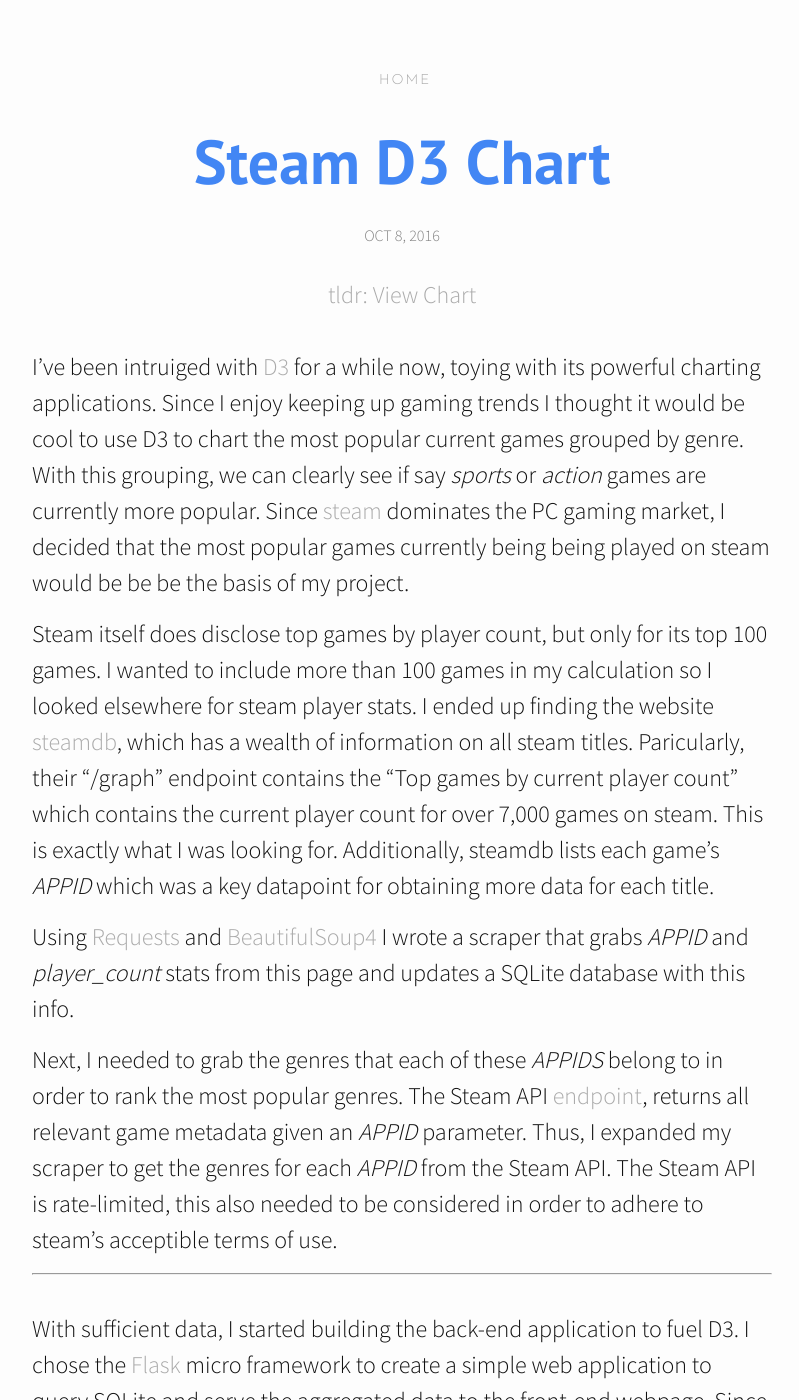
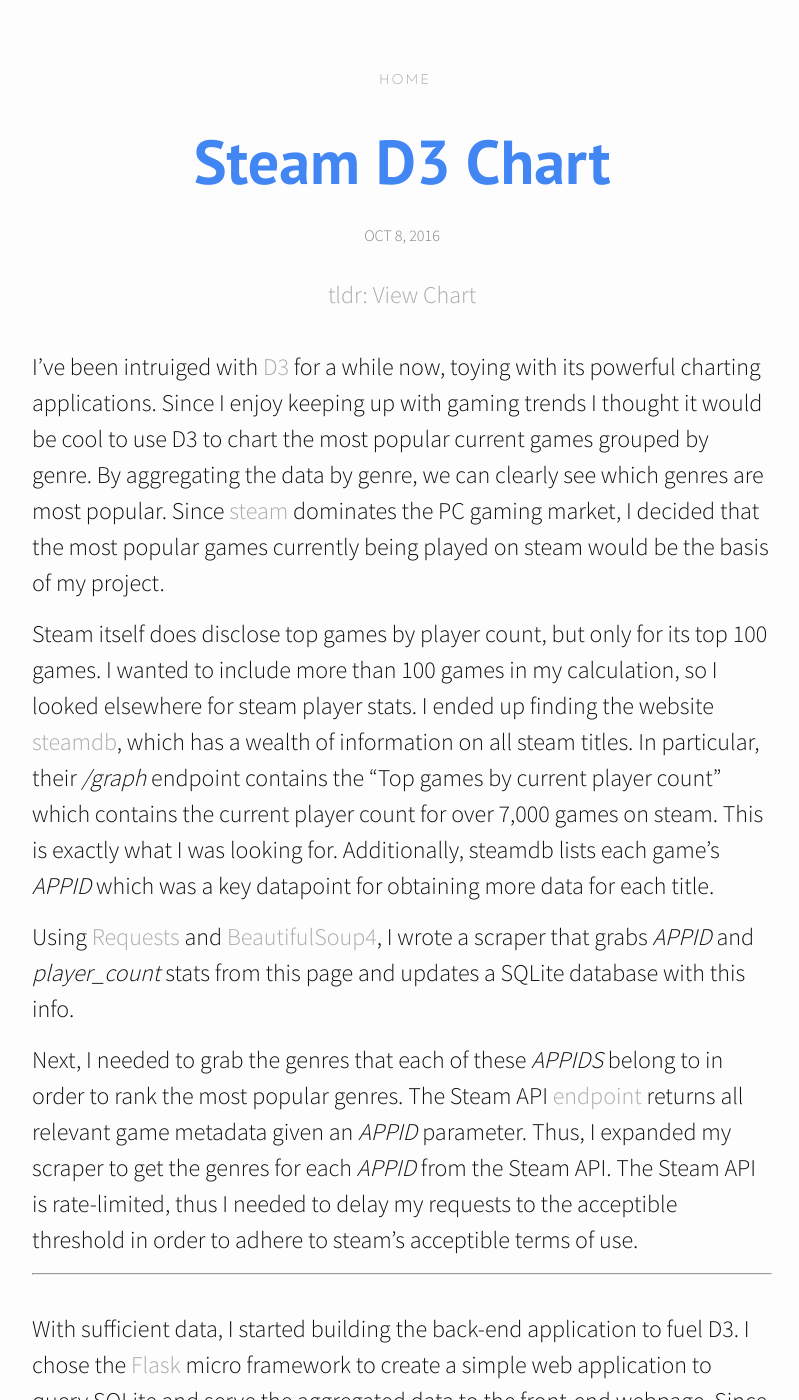
Before and after one commit to wallawaz/wallad-jekyll, a Jekyll site: the page built from _posts/2016-10-08-Steam-Graph.markdown, in a window 1280 px wide and 1400 px high. Shown: the whole window, without its empty margins (238-1037 px from the left). Built offline with Jekyll 4.4.1, drawn with Linux system fonts in a browser that asks for light colours; nearby versions of some CDN libraries; some of the changed text lies outside the part shown.

Commit message:
correct post date. correct domain

````diff
--- a/_config.yml
+++ b/_config.yml
@@ -8,10 +8,10 @@
 # Site settings
 title: My Website
 email: bwallad@gmail.com
-description: I will be using this as I place to share my personal thoughts and projects
+description: Personal thoughts and projects
 
 #baseurl: "/blog" # the subpath of your site, e.g. /blog
-#url: "http://yourdomain.com" # the base hostname & protocol for your site
+url: "http://benwallad.com" # the base hostname & protocol for your site
 twitter_username: mrbino
 github_username:  wallawaz
 
--- a/_posts/2016-09-16-Steam-Graph.markdown
+++ b/_posts/2016-10-08-Steam-Graph.markdown
@@ -6,18 +6,18 @@
 
 
 <div class="post-link">
-  <a href="http://benwallad.com/steam">tldr: View Chart</a>
+  <a href="http://benwallad.com:8000/steam">tldr: View Chart</a>
 </div>
 <br />
-I've been intruiged with [D3](https://d3js.org/) for a while now, toying with its powerful charting applications. Since I enjoy keeping up gaming trends I thought it would be cool to use D3 to chart the most popular current games grouped by genre. With this grouping, we can clearly see if say *sports* or *action* games are currently more popular. Since [steam](http://store.steampowered.com) dominates the PC gaming market, I decided that the most popular games currently being being played on steam would be be be the basis of my project.
+I've been intruiged with [D3](https://d3js.org/) for a while now, toying with its powerful charting applications. Since I enjoy keeping up with gaming trends I thought it would be cool to use D3 to chart the most popular current games grouped by genre. By aggregating the data by genre, we can clearly see which genres are most popular. Since [steam](http://store.steampowered.com) dominates the PC gaming market, I decided that the most popular games currently being played on steam would be the basis of my project.
 
-Steam itself does disclose top games by player count, but only for its top 100 games. I wanted to include more than 100 games in my calculation so I looked elsewhere for steam player stats.
+Steam itself does disclose top games by player count, but only for its top 100 games. I wanted to include more than 100 games in my calculation, so I looked elsewhere for steam player stats.
 I ended up finding the website [steamdb](https://steamdb.info/), which has a wealth of information on all steam titles.
-Paricularly, their "/graph" endpoint contains the "Top games by current player count" which contains the current player count for over 7,000 games on steam. This is exactly what I was looking for. Additionally, steamdb lists each game's *APPID* which was a key datapoint for obtaining more data for each title.
+In particular, their */graph* endpoint contains the "Top games by current player count" which contains the current player count for over 7,000 games on steam. This is exactly what I was looking for. Additionally, steamdb lists each game's *APPID* which was a key datapoint for obtaining more data for each title.
 
-Using [Requests](http://docs.python-requests.org/en/master/) and [BeautifulSoup4](https://www.crummy.com/software/BeautifulSoup/) I wrote a scraper that grabs *APPID* and *player_count* stats from this page and updates a SQLite database with this info.
+Using [Requests](http://docs.python-requests.org/en/master/) and [BeautifulSoup4](https://www.crummy.com/software/BeautifulSoup/), I wrote a scraper that grabs *APPID* and *player_count* stats from this page and updates a SQLite database with this info.
 
-Next, I needed to grab the genres that each of these *APPIDS* belong to in order to rank the most popular genres. The Steam API [endpoint](http://store.steampowered.com/), returns all relevant game metadata given an *APPID* parameter. Thus, I expanded my scraper to get the genres for each *APPID* from the Steam API. The Steam API is rate-limited, this also needed to be considered in order to adhere to steam's acceptible terms of use.
+Next, I needed to grab the genres that each of these *APPIDS* belong to in order to rank the most popular genres. The Steam API [endpoint](http://store.steampowered.com/) returns all relevant game metadata given an *APPID* parameter. Thus, I expanded my scraper to get the genres for each *APPID* from the Steam API. The Steam API is rate-limited, thus I  needed to delay my requests to the acceptible threshold in order to adhere to steam's acceptible terms of use.
 
 ---
 <br />
@@ -142,7 +142,8 @@
 
 ---
 <br />
-Finally, I thought it would be cool to be able to dynamically load a specific game's metadata on the page,  however I did not want to have to store all steam metadata within the application. So, I created another endpoint to ping the steam api for a given steam_id as needed after page load.
+Finally, I thought it would be cool to be able to dynamically load a specific game's metadata on the page. However I did not want to have to store all steam metadata within the application. So, I created another endpoint to ping the steam api for a given steam_id as needed after page load.
+
 ```python
 
     @app.route("/details/<id>")
@@ -216,7 +217,7 @@
 ```
 <br />
 
-Overall, I enjoyed working with D3 in this project. I like the concept of **binding** your data to a DOM selection, so you always know that a particular element is tied to a given dataset. Additionally, after data has been bound to the selection, futher attributes of the selection can be definied with the bound data through annonymous functions. For example, the height of each bar is defined by applying the yScale to the value of each data element in the selection:
+Overall, I enjoyed working with D3 in this project. I like the concept of **binding** your data to a DOM selection, so you always know that a particular element is tied to a given dataset. Additionally, after data has been bound to the selection, futher attributes of the selection can be defined with the bound data through annonymous functions. For example, the height of each bar is defined by applying the yScale to the value of each data element in the selection:
 ```javascript
 
        .attr("height", function(d) {
@@ -229,4 +230,4 @@
 
 All source code is posted on [github](https://github.com/wallawaz/steam_graph) if you would like to view more.
 
-[Steam genre popularity](http://benwallad.com/steam)
+[Steam genre popularity](http://benwallad.com:8000/steam)
````
